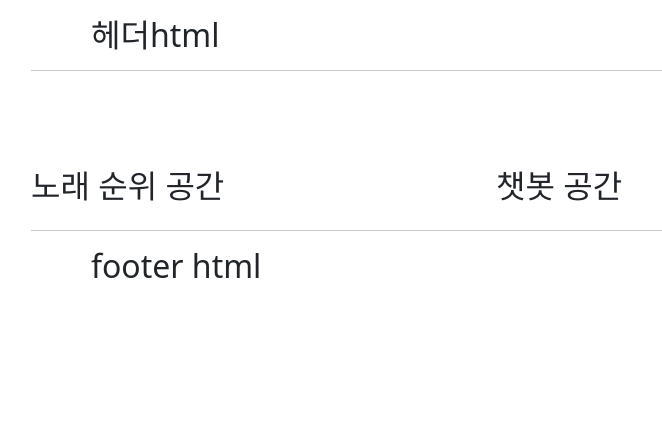
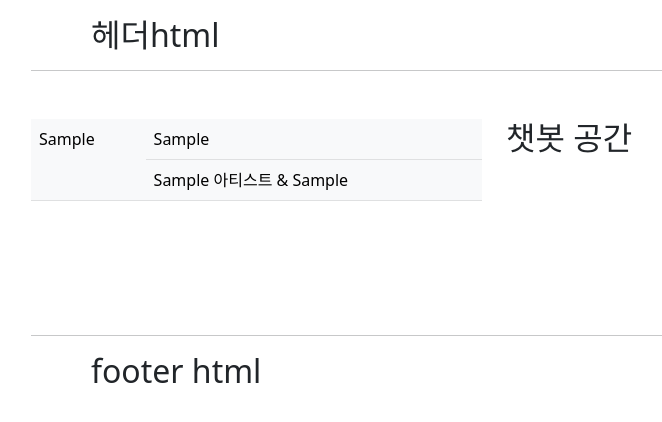
Before and after one commit to chaewoniiii/Chatbot_Project, a Django app: template Chatbot_Web/web/templates/main.html in a window 1280 px wide. Shown: the top 422 px of the page, without its empty margins (51-713 px from the left). Run offline with Django 4.2, Linux system fonts and the light colour scheme; the template is opened without the code that fills it: most values are stand-ins (such as "Sample title", 1, 10 or a date in 2020); some libraries are stand-ins or nearby versions.

Commit message:
0527 #02 기본틀
지니 크롤링 기본 틀만 구성

```diff
--- /dev/null
+++ b/Chatbot_Web/static/css/scroll.css
@@ -0,0 +1,8 @@
+.my-custom-scrollbar {
+    position: relative;
+    height: 200px;
+    overflow: auto;
+    }
+    .table-wrapper-scroll-y {
+    display: block;
+    }
--- a/Chatbot_Web/web/templates/base.html
+++ b/Chatbot_Web/web/templates/base.html
@@ -4,6 +4,7 @@
     <meta charset="UTF-8">
     <meta name="viewport" content="width=device-width, initial-scale=1.0">
     <link rel="stylesheet" href="/static/bs/css/bootstrap.min.css">
+    <link rel="stylesheet" href="/static/css/scroll.css">
     <script src="/static/bs/js/bootstrap.bundle.min.js"></script>
     <script src="https://kit.fontawesome.com/bb29575d31.js"></script>
     <script src="https://ajax.googleapis.com/ajax/libs/jquery/3.6.0/jquery.min.js"></script>
--- a/Chatbot_Web/web/templates/main.html
+++ b/Chatbot_Web/web/templates/main.html
@@ -9,14 +9,24 @@
 {%block content%}
 <!-- Content -->
 <div class="row mt-5">
-    <div class="row mt-5">
-        <div class="col-5">
-            <h2>노래 순위 공간</h2>
+        <div class="col-5 table-wrapper-scroll-y my-custom-scrollbar">
+            <table class="table table-light">
+                <tbody>
+                    {% for i in song %}
+                    <tr>
+                        <td rowspan="2">{{i.순위}}</td>
+                        <td>{{i.곡}}</td>
+                    </tr>
+                    <tr>
+                        <td>{{i.아티스트}} & {{i.음원}}</td>
+                    </tr>
+                    {% endfor %}
+                </tbody>
+            </table>
         </div>
         <div class="col-5">
             <h2>챗봇 공간</h2>
         </div>
-    </div>
 </div>
 <hr>
 {%endblock%}
```
Also changed, not shown: Chatbot_Web/web/views.py (+47 -1 lines).
